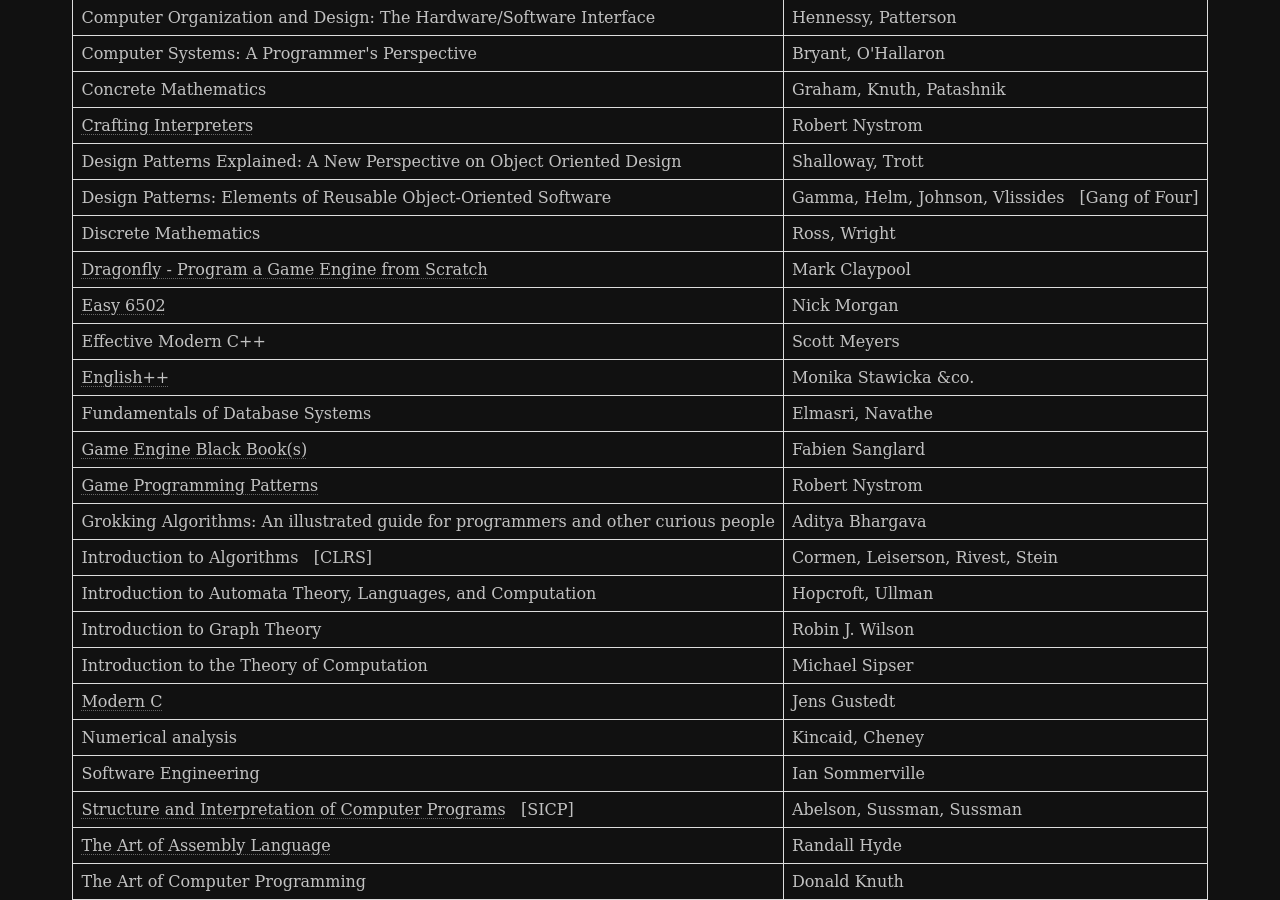
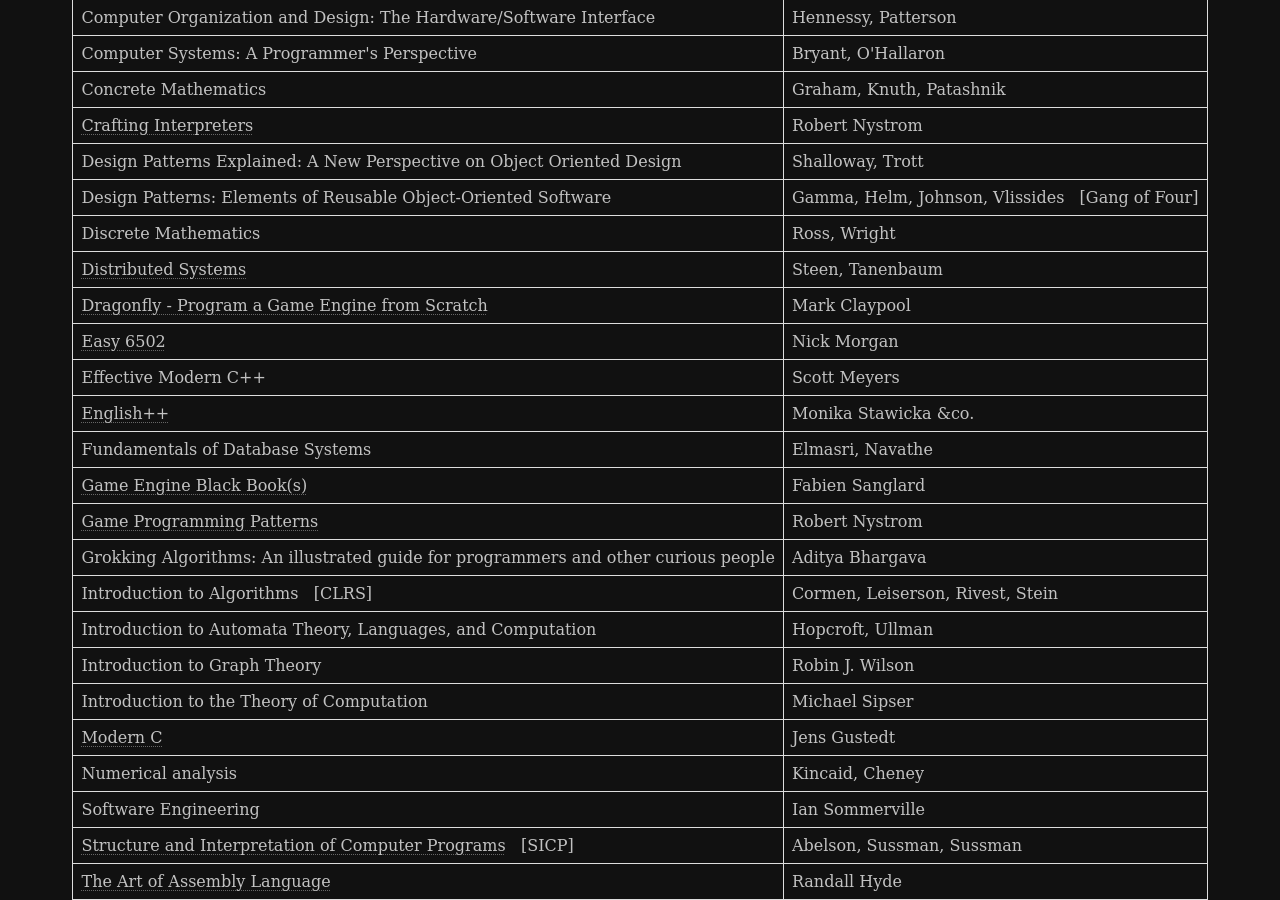
Before and after one commit to Jorenar/blog, a Jekyll site: the page built from _posts/2023-11-26-cs-books.md, in a window 1280 px wide and 900 px high, scrolled down 497 px. Built offline with Jekyll 4.4.1, drawn with Linux system fonts in a browser that asks for light colours.

Commit message:
deploy: 7b61c327c531613a5b4aa07f81db63b19603f167

```diff
--- a/_posts/2023-11-26-cs-books.md
+++ b/_posts/2023-11-26-cs-books.md
@@ -24,6 +24,7 @@ title:  "Books about CS, CE, programming &c."
 | Design Patterns Explained: A New Perspective on Object Oriented Design             | Shalloway, Trott
 | Design Patterns: Elements of Reusable Object-Oriented Software                     | Gamma, Helm, Johnson, Vlissides &nbsp; [Gang&nbsp;of&nbsp;Four]
 | Discrete Mathematics                                                               | Ross, Wright
+| [Distributed Systems][DisSys]                                                      | Steen, Tanenbaum
 | [Dragonfly - Program a Game Engine from Scratch][Dragon]                           | Mark Claypool
 | [Easy 6502][6502]                                                                  | Nick Morgan
 | Effective Modern C++                                                               | Scott Meyers
```
Also changed, not shown: other parts of _posts/2023-11-26-cs-books.md (+1 -0 lines).
